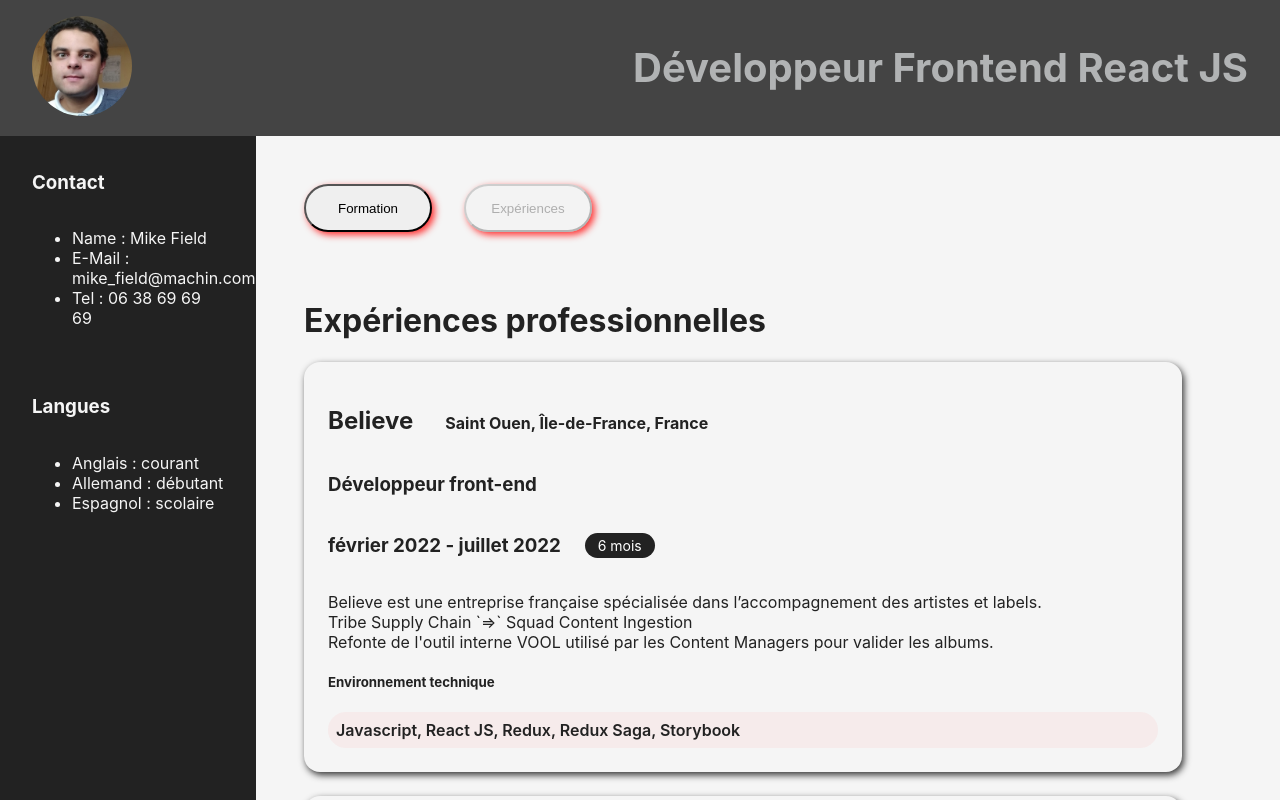
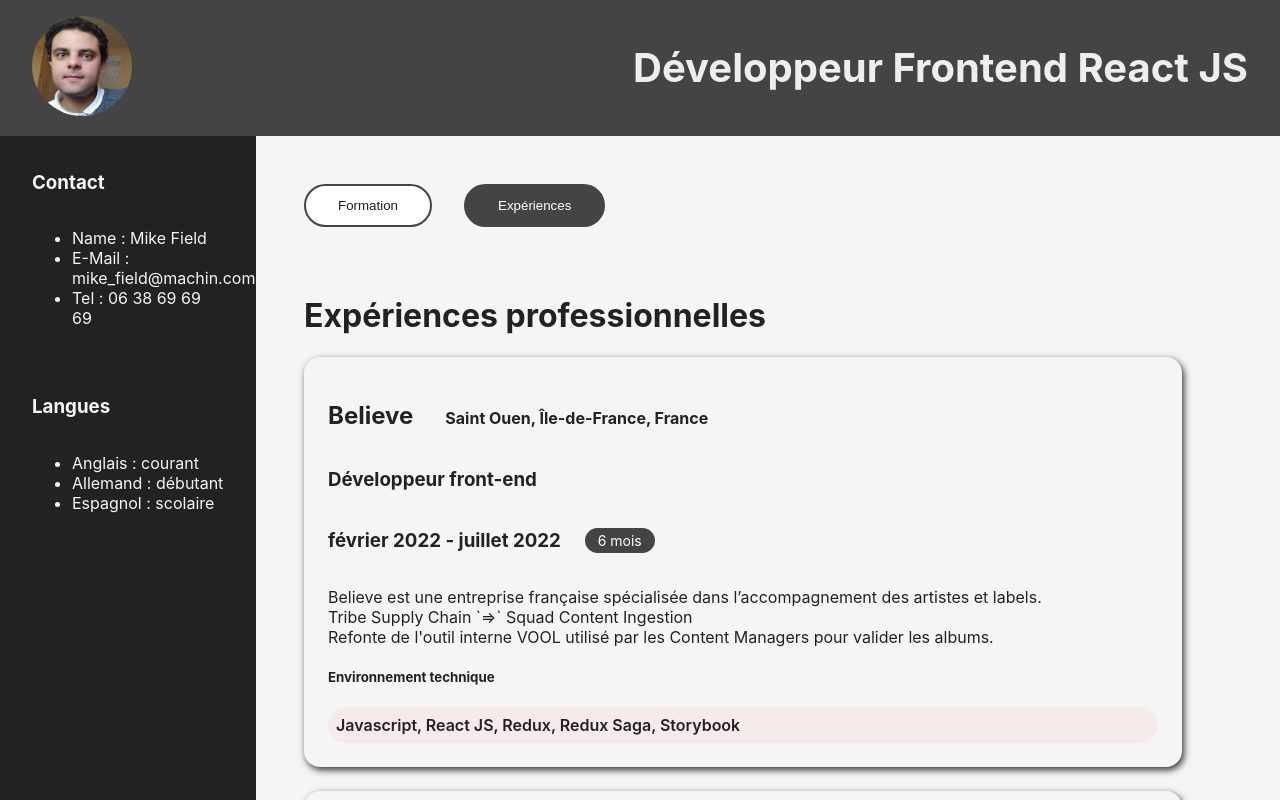
Before and after one commit to smartful/digital_cv, a Next.js app: page / in a window 1280 px wide. Both pictures are taken after a click on the button "Expériences". Shown: the top 800 px of the page. Built offline with nearby package versions, Linux system fonts and the light colour scheme.

Commit message:
new button style + fixes on images for static sites config

```diff
--- a/app/layout.js
+++ b/app/layout.js
@@ -1,3 +1,4 @@
+import "../styles/variables.css";
 import "../styles/globals.css";
 import styles from "../styles/Home.module.css";
 import Header from "../components/Header/Header";
--- a/components/Content/Content.jsx
+++ b/components/Content/Content.jsx
@@ -19,12 +19,14 @@ const Content = () => {
     <div className={styles.container}>
       <div className={styles.buttonWrapper}>
         <button
+          className={`${styles.button} ${display === content.background ? styles.active : ""}`}
           onClick={() => setDisplay(content.background)}
           disabled={display === content.background ? true : false}
         >
           Formation
         </button>
         <button
+          className={`${styles.button} ${display === content.experiences ? styles.active : ""}`}
           onClick={() => setDisplay(content.experiences)}
           disabled={display === content.experiences ? true : false}
         >
--- a/components/Content/Content.module.css
+++ b/components/Content/Content.module.css
@@ -9,22 +9,44 @@
 
 .buttonWrapper {
   display: flex;
-  flex-direction: row;
-  justify-content: flex-start;
   gap: 2rem;
   margin: 3rem;
 }
 
-.buttonWrapper button {
-  width: 8rem;
-  height: 3rem;
-  border-radius: 5rem;
-  box-shadow: 3px 3px 7px #f33;
+/* style générique */
+.button {
+  cursor: pointer;
+  padding: 0.75rem 2rem;
+  border-radius: 9999px;
+  border: 2px solid var(--primary);
+  background: var(--bg);
+  color: var(--text-on-light);
+  font-weight: 500;
+  transition: all 0.2s ease;
+  position: relative;
 }
 
-.buttonWrapper button:hover {
-  font-weight: 600;
-  box-shadow: 3px 3px 7px #d11;
+/* état au survol */
+.button:not(.active):hover {
+  background: var(--primary);
+  color: #fff;
+  box-shadow: 0 8px 16px rgba(0, 0, 0, .35);
+  transform: translateY(-2px);
+}
+
+/* bouton actif / désactivé */
+.active,
+.button:disabled {
+  background: var(--primary);
+  color: #fff;
+  cursor: default;
+  box-shadow: none;
+}
+
+/* effet d’enfoncement quand on clique */
+.btn:active:not(.active) {
+  transform: translateY(0);
+  box-shadow: 0 4px 8px rgba(0, 0, 0, .2);
 }
 
 .contentWrapper {
--- a/components/Experiences/Experiences.module.css
+++ b/components/Experiences/Experiences.module.css
@@ -7,7 +7,7 @@
 }
 
 .badge {
-  background-color: #222;
+  background-color: var(--primary);
   color: white;
   width: auto;
   height: 1.5rem;
--- a/components/Header/Header.jsx
+++ b/components/Header/Header.jsx
@@ -11,6 +11,7 @@ const Header = () => {
           alt="Photo de profil"
           width={100}
           height={100}
+          unoptimized
         />
       </div>
       <h1 className={styles.title}>Développeur Frontend React JS</h1>
--- a/components/Header/Header.module.css
+++ b/components/Header/Header.module.css
@@ -19,6 +19,6 @@
 
 .title {
   font-size: 2.5rem;
-  color: #b1b3b4;
+  color: var(--text-on-dark);
   padding: 1rem 2rem;
 }
--- a/next.config.js
+++ b/next.config.js
@@ -2,6 +2,9 @@
 const nextConfig = {
   reactStrictMode: true,
   output: 'export',
+  images: {
+    unoptimized: true,
+  },
 }
 
 module.exports = nextConfig
--- /dev/null
+++ b/styles/variables.css
@@ -0,0 +1,7 @@
+:root {
+  --primary: #444;
+  --primary-dark: #2b2b2b;
+  --text-on-light: #222;
+  --text-on-dark: #eee;
+  --bg: #fff;
+}
```
